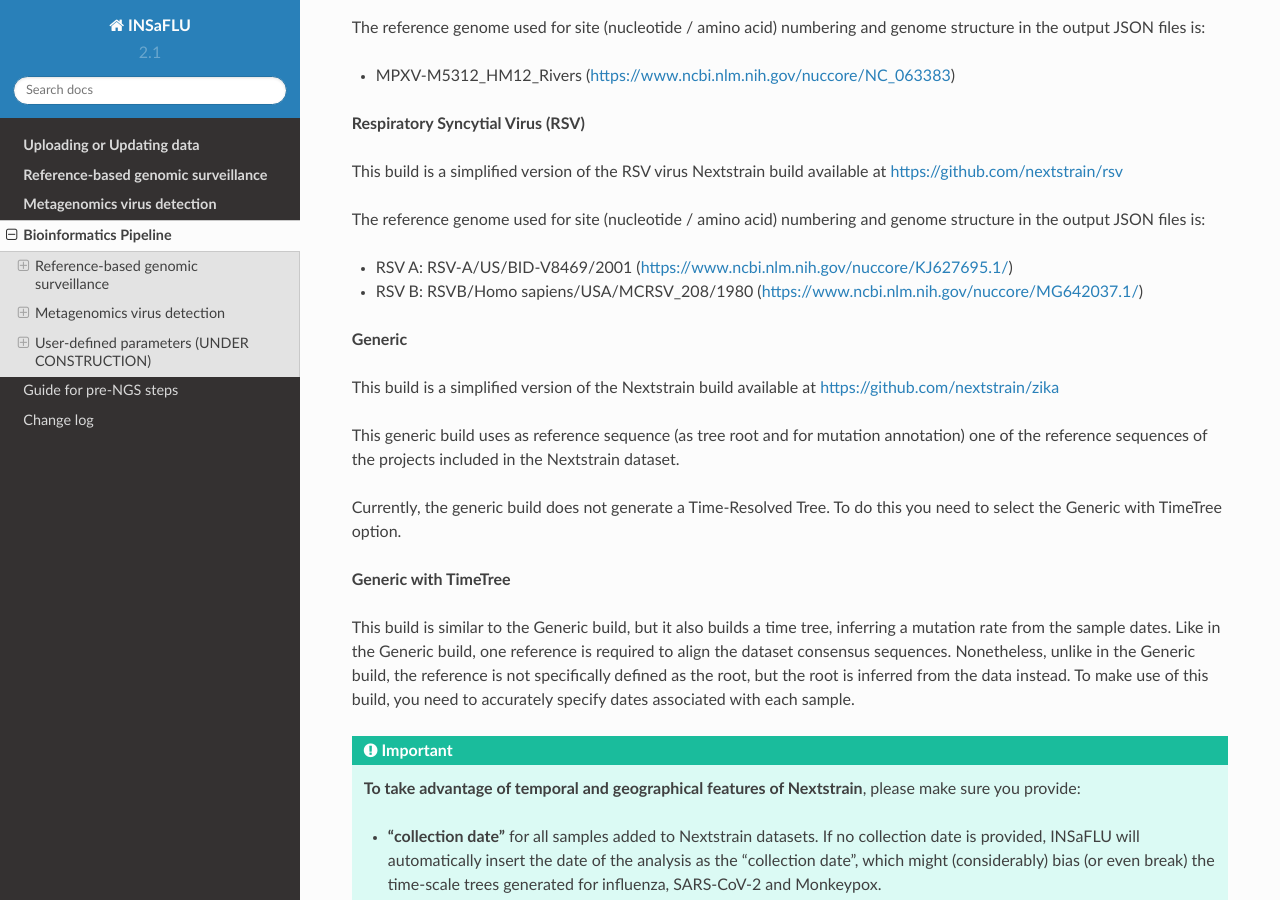
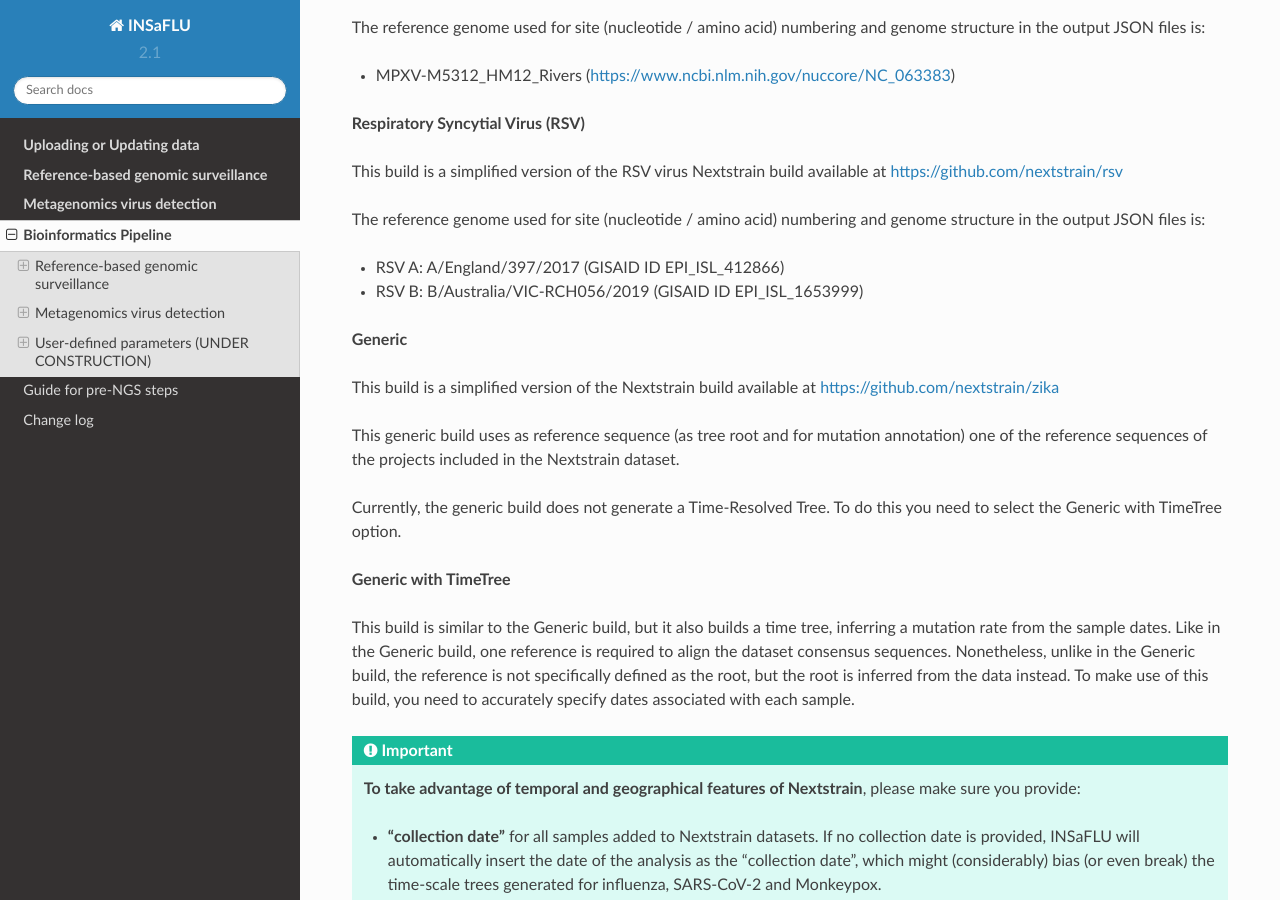
Before and after one commit to INSaFLU/insaflu_docs, a Sphinx documentation site: the page built from docs/bioinformatics_pipeline.rst, in a window 1280 px wide and 900 px high, scrolled down 18046 px. Built offline with Sphinx 7.4.7 and the Read the Docs theme 2.0.0, drawn with Linux system fonts in a browser that asks for light colours; formulas are drawn with MathJax 3.

Commit message:
Update bioinformatics_pipeline.rst

```diff
--- a/docs/bioinformatics_pipeline.rst
+++ b/docs/bioinformatics_pipeline.rst
@@ -562,8 +562,8 @@
 
 The reference genome used for site (nucleotide  / amino acid) numbering and genome structure in the output JSON files is:
 
-- RSV A: RSV-A/US/BID-V8469/2001 (https://www.ncbi.nlm.nih.gov/nuccore/KJ627695.1/)
-- RSV B: RSVB/Homo sapiens/USA/MCRSV_208/1980 (https://www.ncbi.nlm.nih.gov/nuccore/MG642037.1/)
+- RSV A: A/England/397/2017 (GISAID ID EPI_ISL_412866)
+- RSV B: B/Australia/VIC-RCH056/2019 (GISAID ID EPI_ISL_1653999)
 
 
 **Generic**
```
